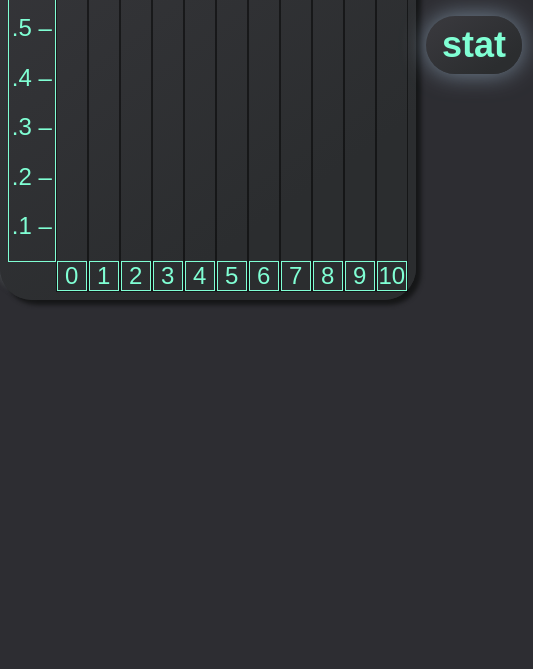
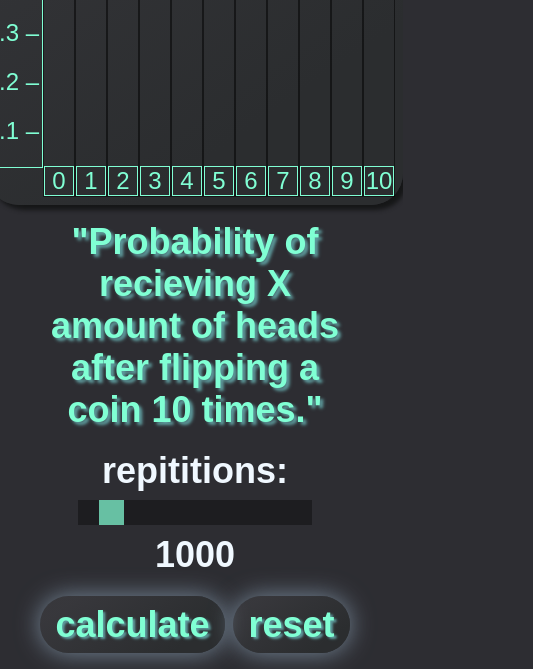
Before and after one commit to arda-kurama/Binomial-Dist, a plain HTML site: page index.html in a window 390 px wide. Shown: the part 434-1103 px from the top of the page, 533 px wide, since content can reach past the window. Before the commit the page ends 844 px from the top, so only its background shows below. Drawn offline with Linux system fonts and the light colour scheme.

Commit message:
Responsive Down to 480px

```diff
--- a/index.html
+++ b/index.html
@@ -71,7 +71,12 @@
         </div>
       </div>
       <div class="main">
+        <div class="description">
+          "Probability of recieving X amount of heads after flipping a coin 10
+          times."
+        </div>
         <div class="slidecontainer">
+          repititions:
           <input
             type="range"
             min="1"
@@ -82,7 +87,10 @@
           />
           <div id="output"></div>
         </div>
-        <button onclick="compute();" class="button">stat</button>
+        <div class="buttons">
+          <button onclick="compute();" class="button">calculate</button>
+          <button onclick="reset();" class="button">reset</button>
+        </div>
       </div>
     </div>
   </body>
--- a/index.js
+++ b/index.js
@@ -1,5 +1,6 @@
 var slider = document.getElementById("myRange");
 var output = document.getElementById("output");
+var data = document.getElementById("data");
 output.innerHTML = slider.value;
 
 slider.oninput = function () {
@@ -85,3 +86,7 @@ function compute() {
     setTimeout(rowToColumn, N - i, sampling[i]);
   }
 }
+
+function reset() {
+  location.reload();
+}
--- a/index.scss
+++ b/index.scss
@@ -101,14 +101,25 @@ body {
   .main {
     display: flex;
     flex-direction: column;
-    gap: 10vw;
+    gap: 5vw;
     align-items: center;
+    font-size: $Header;
+    font-weight: 700;
+    color: $Cream;
+    width: 35vw;
+    text-align: center;
+
+    .description {
+      color: $LightAqua;
+      text-shadow: 0.2rem 0.2rem 0.2rem $DarkAqua;
+    }
 
     .slidecontainer {
       width: 30vw;
     }
 
     .slider {
+      margin: 1vw 0;
       -webkit-appearance: none;
       appearance: none;
       width: 100%;
@@ -144,8 +155,11 @@ body {
       font-size: $Header;
       font-weight: 700;
       color: $Cream;
-      margin-top: 1vw;
     }
+
+    .buttons {
+      display: flex;
+      gap: 2vw;
 
       .button {
         background: $SlateGradient;
@@ -159,6 +173,7 @@ body {
         color: $LightAqua;
         padding: 2vw 4vw;
         border: none;
+        text-shadow: 0.15rem 0.15rem 0.15rem $DarkAqua;
       }
 
       .button:hover {
@@ -168,3 +183,21 @@ body {
       }
     }
   }
+}
+
+@media (max-width: 1280px) {
+  .landing {
+    flex-direction: column;
+    gap: 4vw;
+    margin: 4vw auto;
+
+    .main {
+      width: auto;
+      margin: 0 10vw;
+
+      .slidecontainer {
+        width: 60vw;
+      }
+    }
+  }
+}
```
Also changed, not shown: index.css, 1 other file. Lines whose indentation alone changed are shown as unchanged.
